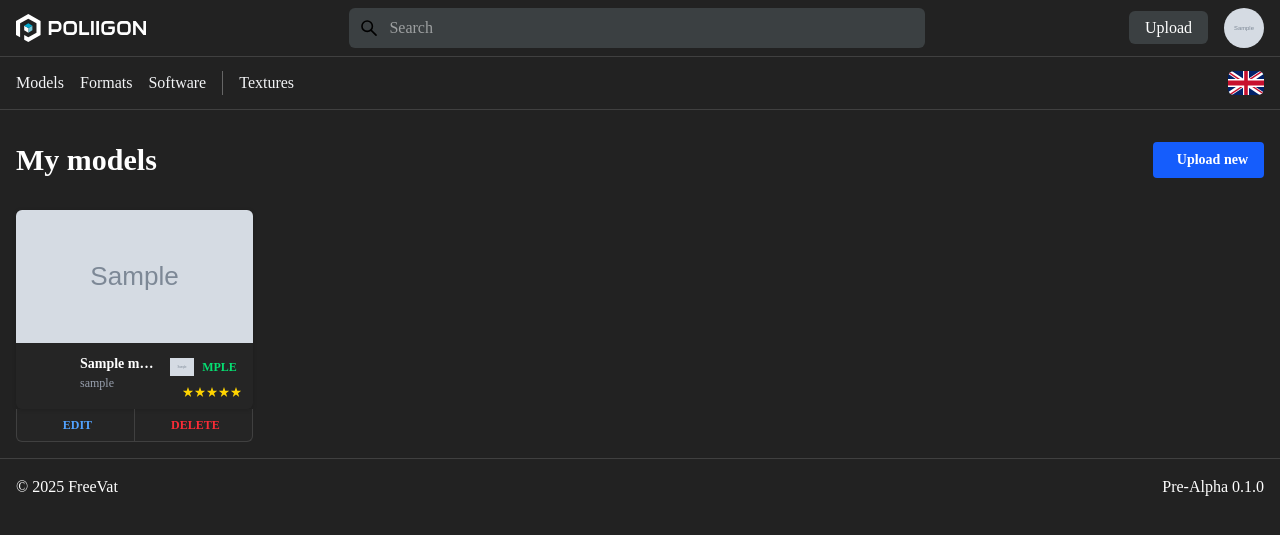
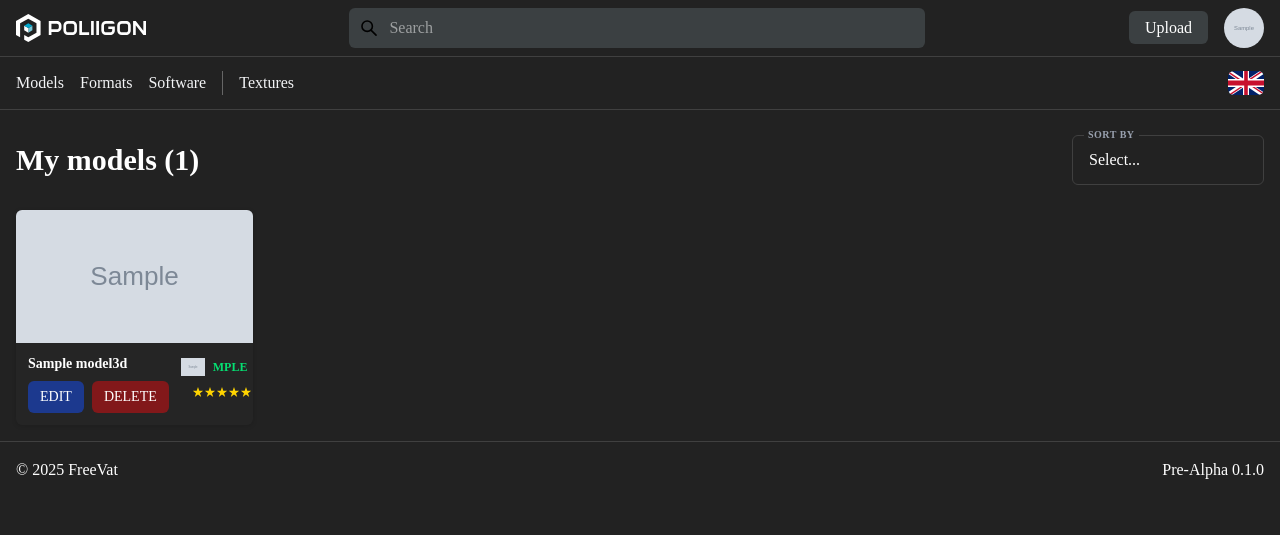
Before and after one commit to PanVat/FreeVat, a Django app: page /en/profile/my-models/ in a window 1280 px wide. Shown: the top 535 px of the page. Run offline with Django 5.2, Linux system fonts and the light colour scheme; a user stored in the database is signed in; tables that the repository leaves empty hold one stand-in row (values such as "Sample post"); grey boxes marked "Sample" are stand-in pictures; parts of the project's set-up code (start-up, migrations or seed data) failed here and were passed over; some web fonts are replaced.

Commit message:
Stylování stránky s modely uživatele

```diff
--- a/freevat/views.py
+++ b/freevat/views.py
@@ -66,7 +66,7 @@ def user_profile(request):
 
     return render(request, 'users/profile.html', {
         'user_models': user_models_preview,
-        'total_models_count': Model3D.objects.filter(user=request.user).count()
+        'total_models_count': Model3D.objects.filter(user=request.user).count(),
     })
 
 
@@ -88,8 +88,8 @@ def delete_model(request, pk):
     if request.method == 'POST':
         model_obj.delete()
         messages.success(request, "Model was successfully deleted.")
-        return redirect('users:profile')
-    return redirect('users:profile')
+        return redirect('user_models_all')
+    return redirect('user_models_all')
 
 
 # Úprava již nahraného modelu
--- a/static/css/tailwind/dist/styles.css
+++ b/static/css/tailwind/dist/styles.css
@@ -16,7 +16,7 @@
     --color-blue-400: oklch(70.7% 0.165 254.624);
     --color-blue-500: oklch(62.3% 0.214 259.815);
     --color-blue-600: oklch(54.6% 0.245 262.881);
-    --color-blue-700: oklch(48.8% 0.243 264.376);
+    --color-blue-900: oklch(37.9% 0.146 265.522);
     --color-gray-100: oklch(96.7% 0.003 264.542);
     --color-gray-200: oklch(92.8% 0.006 264.531);
     --color-gray-300: oklch(87.2% 0.01 258.338);
@@ -274,12 +274,6 @@
   .mt-4 {
     margin-top: calc(var(--spacing) * 4);
   }
-  .mr-1 {
-    margin-right: calc(var(--spacing) * 1);
-  }
-  .mr-2 {
-    margin-right: calc(var(--spacing) * 2);
-  }
   .mb-2 {
     margin-bottom: calc(var(--spacing) * 2);
   }
@@ -301,9 +295,18 @@
   .hidden {
     display: none;
   }
+  .inline {
+    display: inline;
+  }
   .inline-block {
     display: inline-block;
   }
+  .table {
+    display: table;
+  }
+  .h-2 {
+    height: calc(var(--spacing) * 2);
+  }
   .h-2\.5 {
     height: calc(var(--spacing) * 2.5);
   }
@@ -328,6 +331,9 @@
   .min-h-\[150px\] {
     min-height: 150px;
   }
+  .w-2 {
+    width: calc(var(--spacing) * 2);
+  }
   .w-2\.5 {
     width: calc(var(--spacing) * 2.5);
   }
@@ -355,9 +361,15 @@
   .flex-1 {
     flex: 1;
   }
+  .flex-shrink {
+    flex-shrink: 1;
+  }
   .flex-grow {
     flex-grow: 1;
   }
+  .border-collapse {
+    border-collapse: collapse;
+  }
   .rotate-180 {
     rotate: 180deg;
   }
@@ -382,11 +394,20 @@
   .flex-col {
     flex-direction: column;
   }
+  .flex-wrap {
+    flex-wrap: wrap;
+  }
   .items-center {
     align-items: center;
   }
+  .justify-between {
+    justify-content: space-between;
+  }
   .justify-center {
     justify-content: center;
+  }
+  .gap-0 {
+    gap: calc(var(--spacing) * 0);
   }
   .gap-0\.5 {
     gap: calc(var(--spacing) * 0.5);
@@ -439,36 +460,15 @@
     text-overflow: ellipsis;
     white-space: nowrap;
   }
-  .overflow-hidden {
-    overflow: hidden;
-  }
-  .rounded {
-    border-radius: 0.25rem;
-  }
   .rounded-full {
     border-radius: calc(infinity * 1px);
   }
   .rounded-md {
     border-radius: var(--radius-md);
   }
-  .rounded-b-md {
-    border-bottom-right-radius: var(--radius-md);
-    border-bottom-left-radius: var(--radius-md);
-  }
-  .border-x {
-    border-inline-style: var(--tw-border-style);
-    border-inline-width: 1px;
-  }
-  .border-r {
-    border-right-style: var(--tw-border-style);
-    border-right-width: 1px;
-  }
-  .border-b {
-    border-bottom-style: var(--tw-border-style);
-    border-bottom-width: 1px;
-  }
-  .border-\[\#404040\] {
-    border-color: #404040;
+  .border {
+    border-style: var(--tw-border-style);
+    border-width: 1px;
   }
   .border-blue-500 {
     border-color: var(--color-blue-500);
@@ -476,8 +476,8 @@
   .bg-\[\#2A2A2A\] {
     background-color: #2A2A2A;
   }
-  .bg-\[\#252525\] {
-    background-color: #252525;
+  .bg-black {
+    background-color: var(--color-black);
   }
   .bg-black\/90 {
     background-color: color-mix(in srgb, #000 90%, transparent);
@@ -485,8 +485,8 @@
       background-color: color-mix(in oklab, var(--color-black) 90%, transparent);
     }
   }
-  .bg-blue-600 {
-    background-color: var(--color-blue-600);
+  .bg-blue-900 {
+    background-color: var(--color-blue-900);
   }
   .bg-green-900 {
     background-color: var(--color-green-900);
@@ -506,14 +506,8 @@
   .px-3 {
     padding-inline: calc(var(--spacing) * 3);
   }
-  .px-4 {
-    padding-inline: calc(var(--spacing) * 4);
-  }
   .py-1 {
     padding-block: calc(var(--spacing) * 1);
-  }
-  .py-2 {
-    padding-block: calc(var(--spacing) * 2);
   }
   .py-8 {
     padding-block: calc(var(--spacing) * 8);
@@ -594,6 +588,9 @@
   .italic {
     font-style: italic;
   }
+  .underline {
+    text-decoration-line: underline;
+  }
   .shadow {
     --tw-shadow: 0 1px 3px 0 var(--tw-shadow-color, rgb(0 0 0 / 0.1)), 0 1px 2px -1px var(--tw-shadow-color, rgb(0 0 0 / 0.1));
     box-shadow: var(--tw-inset-shadow), var(--tw-inset-ring-shadow), var(--tw-ring-offset-shadow), var(--tw-ring-shadow), var(--tw-shadow);
@@ -606,41 +603,21 @@
     --tw-shadow: 0 25px 50px -12px var(--tw-shadow-color, rgb(0 0 0 / 0.25));
     box-shadow: var(--tw-inset-shadow), var(--tw-inset-ring-shadow), var(--tw-ring-offset-shadow), var(--tw-ring-shadow), var(--tw-shadow);
   }
+  .outline {
+    outline-style: var(--tw-outline-style);
+    outline-width: 1px;
+  }
   .blur {
     --tw-blur: blur(8px);
     filter: var(--tw-blur,) var(--tw-brightness,) var(--tw-contrast,) var(--tw-grayscale,) var(--tw-hue-rotate,) var(--tw-invert,) var(--tw-saturate,) var(--tw-sepia,) var(--tw-drop-shadow,);
   }
   .filter {
     filter: var(--tw-blur,) var(--tw-brightness,) var(--tw-contrast,) var(--tw-grayscale,) var(--tw-hue-rotate,) var(--tw-invert,) var(--tw-saturate,) var(--tw-sepia,) var(--tw-drop-shadow,);
-  }
-  .transition-all {
-    transition-property: all;
-    transition-timing-function: var(--tw-ease, var(--default-transition-timing-function));
-    transition-duration: var(--tw-duration, var(--default-transition-duration));
-  }
-  .transition-colors {
-    transition-property: color, background-color, border-color, outline-color, text-decoration-color, fill, stroke, --tw-gradient-from, --tw-gradient-via, --tw-gradient-to;
-    transition-timing-function: var(--tw-ease, var(--default-transition-timing-function));
-    transition-duration: var(--tw-duration, var(--default-transition-duration));
   }
   .transition-transform {
     transition-property: transform, translate, scale, rotate;
     transition-timing-function: var(--tw-ease, var(--default-transition-timing-function));
     transition-duration: var(--tw-duration, var(--default-transition-duration));
-  }
-  .hover\:bg-\[\#3B4042\] {
-    &:hover {
-      @media (hover: hover) {
-        background-color: #3B4042;
-      }
-    }
-  }
-  .hover\:bg-blue-700 {
-    &:hover {
-      @media (hover: hover) {
-        background-color: var(--color-blue-700);
-      }
-    }
   }
   .hover\:underline {
     &:hover {
@@ -2284,6 +2261,22 @@
   align-items: center;
   gap: calc(var(--spacing) * 3);
 }
+.model-manage-button {
+  border-radius: var(--radius-md);
+  padding-inline: calc(var(--spacing) * 3);
+  padding-block: calc(var(--spacing) * 1.5);
+  text-align: center;
+  font-size: var(--text-sm);
+  line-height: var(--tw-leading, var(--text-sm--line-height));
+  --tw-duration: 150ms;
+  transition-duration: 150ms;
+  cursor: pointer;
+  &:hover {
+    @media (hover: hover) {
+      opacity: 90%;
+    }
+  }
+}
 @layer components {
   body {
     background-color: #222222;
@@ -2416,6 +2409,11 @@
   syntax: "*";
   inherits: false;
   initial-value: 0 0 #0000;
+}
+@property --tw-outline-style {
+  syntax: "*";
+  inherits: false;
+  initial-value: solid;
 }
 @property --tw-blur {
   syntax: "*";
@@ -2529,6 +2527,7 @@
       --tw-ring-offset-width: 0px;
       --tw-ring-offset-color: #fff;
       --tw-ring-offset-shadow: 0 0 #0000;
+      --tw-outline-style: solid;
       --tw-blur: initial;
       --tw-brightness: initial;
       --tw-contrast: initial;
--- /dev/null
+++ b/static/css/tailwind/src/models/user_models_all.css
@@ -0,0 +1,5 @@
+/* Tlačítka pro správu modelů */
+.model-manage-button {
+    @apply py-1.5 px-3 duration-150 rounded-md text-sm text-center;
+    @apply hover:opacity-90 cursor-pointer;
+}
--- a/static/css/tailwind/src/styles.css
+++ b/static/css/tailwind/src/styles.css
@@ -18,6 +18,7 @@
 @import './pages/index.css';
 @import './models/model_list.css';
 @import './models/model_detail.css';
+@import './models/user_models_all.css';
 
 /* Vlastní fonty */
 @theme {
--- a/templates/users/profile.html
+++ b/templates/users/profile.html
@@ -36,7 +36,7 @@
                     <!-- Upravit profil -->
                     <a href="{% url 'users:edit_profile' %}"
                        class="button text-lg">
-                       {% trans 'Edit profile' %}
+                        {% trans 'Edit profile' %}
                     </a>
 
                     <!-- Změnit heslo -->
@@ -60,7 +60,7 @@
                 <div class="models-buttons">
 
                     <!-- Nadpis -->
-                    <h2 class="text-3xl font-bold">{% trans 'My models' %}</h2>
+                    <h2 class="text-3xl font-bold">{% trans 'My models' %} ({{ total_models_count }})</h2>
 
                     <div class="flex gap-3 w-full sm:w-auto">
                         <!-- Nahrát model -->
--- a/templates/users/user_models_all.html
+++ b/templates/users/user_models_all.html
@@ -1,47 +1,151 @@
 {% extends "base/base.html" %}
+<!-- Načtení potřebných knihoven -->
 {% load i18n static %}
 
+<!-- Titulek stránky -->
 {% block title %}{% trans 'FreeVat - My models' %}{% endblock %}
 
 {% block content %}
+    <!-- Celá stránka s modely uživatele -->
     <div class="models-full-page">
+        <!-- Nadpis a řazení modelů podle různých kritérií -->
         <div class="models-sort-container">
+
+            <!-- Nadpis a počet uživatelových modelů -->
             <h1 class="models-category-title">
-                {% trans "My models" %}
+                {% trans "My models" %} ({{ models|length }})
             </h1>
 
-            <a href="{% url 'upload' %}"
-               class="bg-blue-600 hover:bg-blue-700 text-white text-sm font-bold py-2 px-4 rounded transition-all">
-                <i class="fas fa-plus mr-2"></i> {% trans "Upload new" %}
+
+            <!-- Dropdown pro řazení modelů -->
+            <div class="models-sort-dropdown group">
+
+                <!-- Štítek "Seřadit" nad dropdownem -->
+                <div class="models-sort-label">
+                    {% trans "Sort by" %}
+                </div>
+
+                <!-- Tlačítko pro otevření dropdownu -->
+                <button class="models-dropdown-button">
+
+                    <!-- Aktuální vybrané řazení -->
+                    <span class="truncate">
+                    {% if current_sort == 'newest' %}{% trans "Newest" %}
+                        {% elif current_sort == 'oldest' %}{% trans "Oldest" %}
+                        {% elif current_sort == 'name_asc' %}{% trans "Name (A-Z)" %}
+                        {% elif current_sort == 'name_desc' %}{% trans "Name (Z-A)" %}
+                    {% else %}{% trans "Select..." %}{% endif %}
+                    </span>
+
+                </button>
+
+                <!-- Dropdown menu s možnostmi řazení -->
+                <div class="models-dropdown-menu">
+                    <div class="py-1">
+                        <!-- Nejnovější modely -->
+                        <a href="?sort=newest"
+                           class="models-dropdown-item">
+                            {% trans "Newest" %}
+                        </a>
+                        <!-- Nejstarší modely -->
+                        <a href="?sort=oldest"
+                           class="models-dropdown-item">
+                            {% trans "Oldest" %}
+                        </a>
+                        <!-- Abecední řazení A-Z -->
+                        <a href="?sort=name_asc"
+                           class="models-dropdown-item">
+                            {% trans "Name (A-Z)" %}
+                        </a>
+                        <!-- Abecední řazení Z-A -->
+                        <a href="?sort=name_desc"
+                           class="models-dropdown-item">
+                            {% trans "Name (Z-A)" %}
                         </a>
                     </div>
+                </div>
+            </div>
+        </div>
 
+        <!-- Náhledová okna 3D modelů -->
         <div class="models-preview-cards">
             {% for user_model in models %}
-                <div class="flex flex-col">
-                    <div class="flex-grow">
-                        {% include 'models/partials/model_box.html' with similar=user_model %}
+                <!-- Jednotlivé okno s odkazem na detail modelu -->
+                <a href="{% url 'model_detail' user_model.pk %}" class="group block">
+                    <div class="model-preview-card">
+
+                        <!-- Náhledový obrázek modelu importovaný z databáze -->
+                        <div class="model-thumbnail-div">
+                            {% if user_model.thumbnail %}
+                                <img src="{{ user_model.thumbnail.url }}" alt="{{ user_model.name }}">
+                            {% endif %}
                         </div>
 
-                    <div class="flex border-x border-b border-[#404040] bg-[#252525] rounded-b-md overflow-hidden">
-                        <a href="{% url 'edit_model' user_model.pk %}"
-                           class="flex-1 py-2 text-center text-xs font-bold text-blue-400 hover:bg-[#3B4042] transition-colors border-r border-[#404040]">
-                            <i class="fas fa-edit mr-1"></i> {% trans "EDIT" %}
-                        </a>
+                        <!-- Podokno s informacemi o modelu -->
+                        <div class="model-preview-info flex justify-between items-center w-full">
 
-                        <form action="{% url 'delete_model' user_model.pk %}" method="post" class="flex-1"
-                              onsubmit="return confirm('{% trans "Are you sure you want to delete this model?" %}');">
+                            <!-- Levá sekce -->
+                            <div class="flex-col">
+                                <div class="flex-1 min-w-0 mb-2">
+                                    <!-- Název modelu -->
+                                    <h3 class="model-info-name truncate">
+                                        {{ user_model.name }}
+                                    </h3>
+                                </div>
+
+                                <!-- Tlačítka pro spravování modelů -->
+                                <div class="flex gap-2">
+                                    <!-- Upravit model -->
+                                    <button href="{% url 'edit_model' user_model.pk %}"
+                                            class="model-manage-button bg-blue-900">
+                                        {% trans "EDIT" %}
+                                    </button>
+
+                                    <!-- Vymazat model -->
+                                    <form action="{% url 'delete_model' user_model.pk %}" method="post" class="inline">
                                         {% csrf_token %}
                                         <button type="submit"
-                                    class="w-full py-2 text-center text-xs font-bold text-red-500 hover:bg-[#3B4042] transition-colors">
-                                <i class="fas fa-trash-alt mr-1"></i> {% trans "DELETE" %}
+                                                class="model-manage-button bg-red-900">
+                                            {% trans "DELETE" %}
                                         </button>
                                     </form>
                                 </div>
                             </div>
+
+                            <!-- Kategorie modelu a formát souboru -->
+                            <div class="model-properties">
+                                <div class="flex gap-1 items-center">
+
+                                    <!-- Ikona kategorie modelu -->
+                                    <div class="model-property-icon w-4 h-4">
+                                        {% if user_model.category.icon %}
+                                            <img src="{{ user_model.category.icon.url }}"
+                                                 alt="{{ user_model.category.name }}"
+                                                 class="w-full h-full object-contain">
+                                        {% endif %}
+                                    </div>
+                                    <!-- Formát souboru modelu -->
+                                    <div class="model-property-filename">
+                                        {{ user_model.model.name|slice:"-4:"|cut:"."|upper }}
+                                    </div>
+                                </div>
+
+                                <!-- Uživatelské hodnocení modelu (5 hvězdiček)
+                                     Prozatím nefunguje, je to zde pro dekoraci
+                                -->
+                                <div class="flex gap-0.5 mt-1">
+                                    {% for i in "12345" %}
+                                        <img src="{% static 'img/symbols/star.svg' %}" class="w-2.5 h-2.5"
+                                             alt="{% trans 'Star' %}">
+                                    {% endfor %}
+                                </div>
+                            </div>
+                        </div>
+                    </div>
+                </a>
                 {% empty %}
                 <div class="models-no-results">
-                    <p class="text-xl">{% trans 'You have not uploaded any models yet.' %}</p>
+                    <p class="text-xl">{% trans 'No models found.' %}</p>
                 </div>
             {% endfor %}
         </div>
```
Also changed, not shown: docker-compose.yml (deleted, +0 -38 lines), 3 other files. Lines whose indentation alone changed are shown as unchanged.
